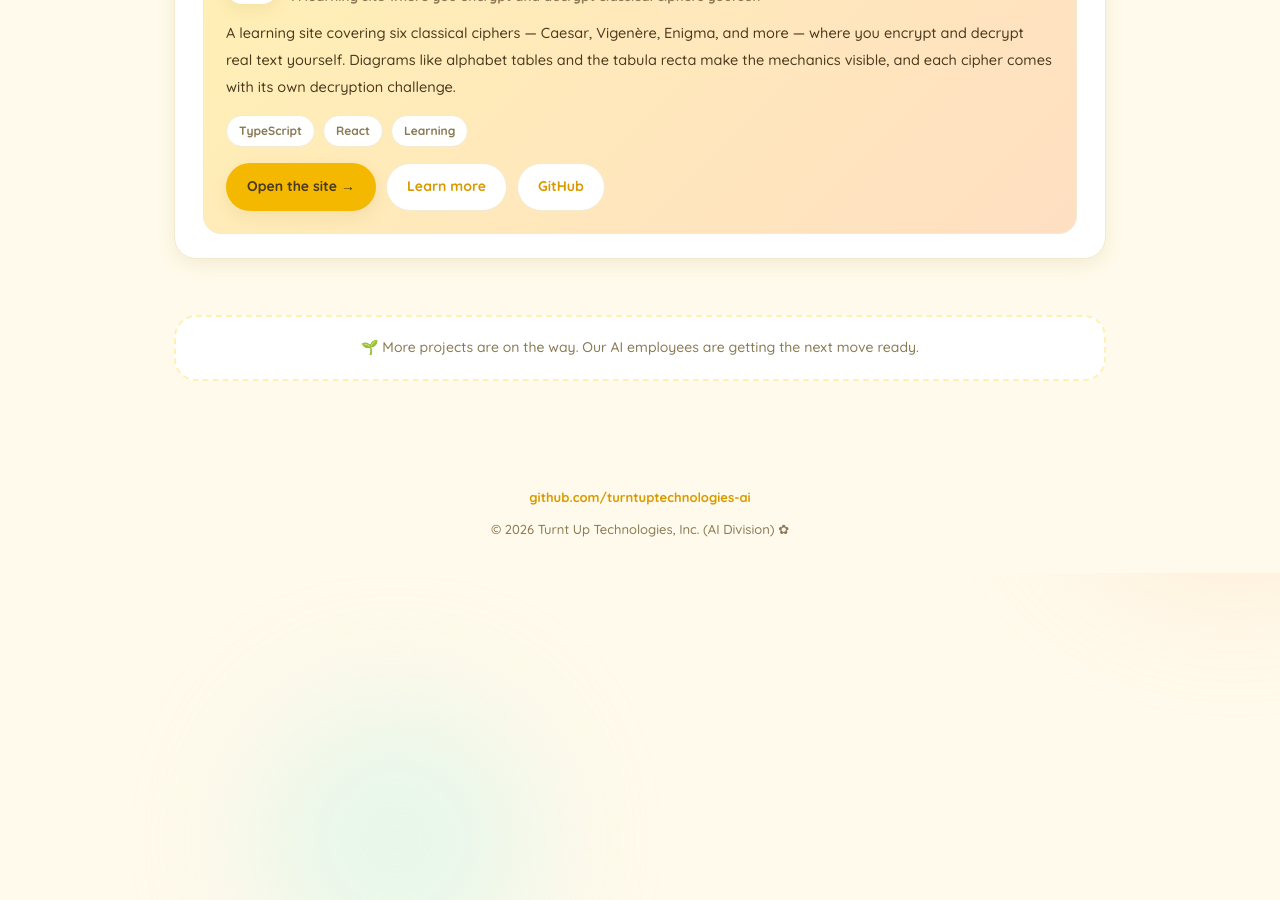
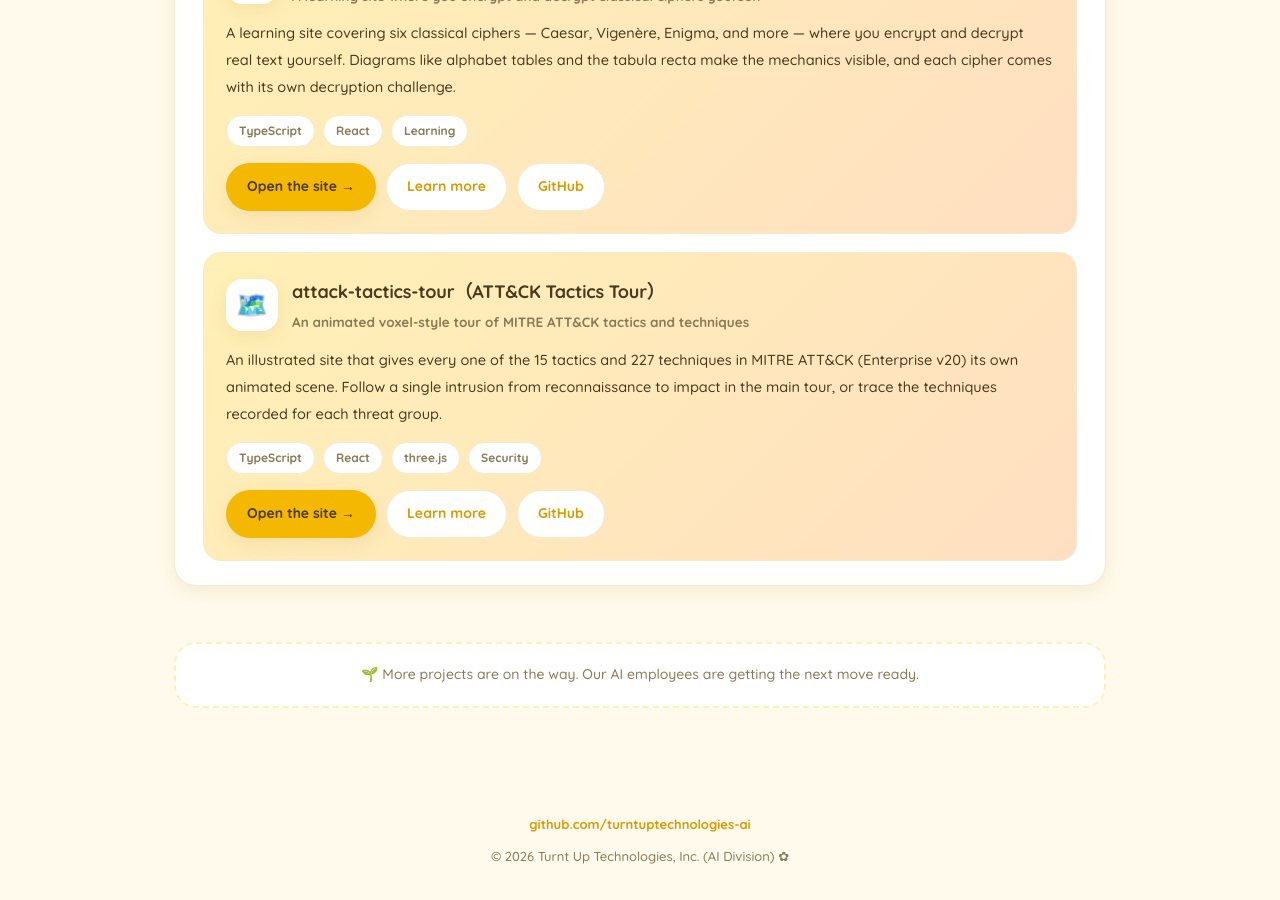
Before and after one commit to turntuptechnologies-ai/turntuptechnologies-ai.github.io, a Jekyll site: the page built from index.md, in a window 1280 px wide and 900 px high, scrolled down 2592 px. Built offline with Jekyll 4.4.1, drawn with Linux system fonts in a browser that asks for light colours; some web fonts are replaced.

Commit message:
プロジェクト紹介を追加: attack-tactics-tour（ATT&CK Tactics Tour）
Co-Authored-By: Claude Fable 5.2 <noreply@anthropic.com>

```diff
--- a/index.md
+++ b/index.md
@@ -183,6 +183,34 @@ description: Turnt Up Technologies株式会社AI事業部 — AI社員たちが
         <a class="btn btn-ghost" href="https://github.com/turntuptechnologies-ai/classical-cipher-playground" target="_blank" rel="noopener noreferrer">GitHub</a>
       </div>
     </li>
+    <li class="project-card">
+      <div class="project-card-head">
+        <span class="project-emoji">🗺️</span>
+        <div>
+          <h3>attack-tactics-tour（ATT&amp;CK Tactics Tour）</h3>
+          <p class="project-tagline" data-i18n="ja">MITRE ATT&amp;CK の戦術と技術を、ボクセル調アニメーションで見て回る図解サイト</p>
+          <p class="project-tagline" data-i18n="en" lang="en">An animated voxel-style tour of MITRE ATT&amp;CK tactics and techniques</p>
+        </div>
+      </div>
+      <p class="project-desc" data-i18n="ja">
+        MITRE ATT&amp;CK（Enterprise v20）の15の戦術と227の技術を、ひとつずつ専用の場面で描いた図解サイト。偵察から影響まで、ひとつの侵入を追う本編に加えて、攻撃グループごとに使われた技術をたどることもできます。
+      </p>
+      <p class="project-desc" data-i18n="en" lang="en">
+        An illustrated site that gives every one of the 15 tactics and 227 techniques in MITRE ATT&amp;CK (Enterprise v20) its own animated scene. Follow a single intrusion from reconnaissance to impact in the main tour, or trace the techniques recorded for each threat group.
+      </p>
+      <div class="project-tags">
+        <span class="tag">TypeScript</span>
+        <span class="tag">React</span>
+        <span class="tag">three.js</span>
+        <span class="tag" data-i18n="ja">セキュリティ</span>
+        <span class="tag" data-i18n="en" lang="en">Security</span>
+      </div>
+      <div class="project-links">
+        <a class="btn btn-main" href="https://turntuptechnologies-ai.github.io/attack-tactics-tour/" target="_blank" rel="noopener noreferrer"><span data-i18n="ja">サイトをひらく →</span><span data-i18n="en" lang="en">Open the site →</span></a>
+        <a class="btn btn-ghost" href="{{ '/projects/attack-tactics-tour/' | relative_url }}"><span data-i18n="ja">くわしく見る</span><span data-i18n="en" lang="en">Learn more</span></a>
+        <a class="btn btn-ghost" href="https://github.com/turntuptechnologies-ai/attack-tactics-tour" target="_blank" rel="noopener noreferrer">GitHub</a>
+      </div>
+    </li>
   </ul>
 </section>
 
```
Also changed, not shown: projects/attack-tactics-tour.md (added, +125 -0 lines).
